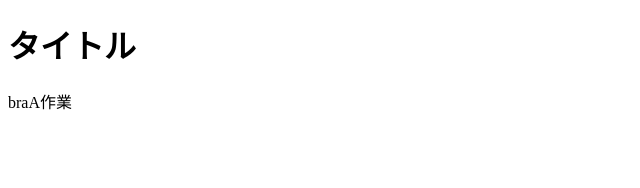
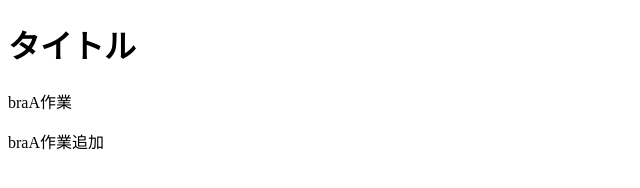
Before and after one commit to arihito/practiceTest_20250515, a plain HTML site: page index.html in a window 1280 px wide. Shown: the whole page, without its empty margins (0-640 px from the left). Drawn offline with Linux system fonts and the light colour scheme.

Commit message:
braA作業追加

```diff
--- a/index.html
+++ b/index.html
@@ -8,5 +8,6 @@
 <body>
     <h1>タイトル</h1>
     <p>braA作業</p>
+    <p>braA作業追加</p>
 </body>
 </html>
```
